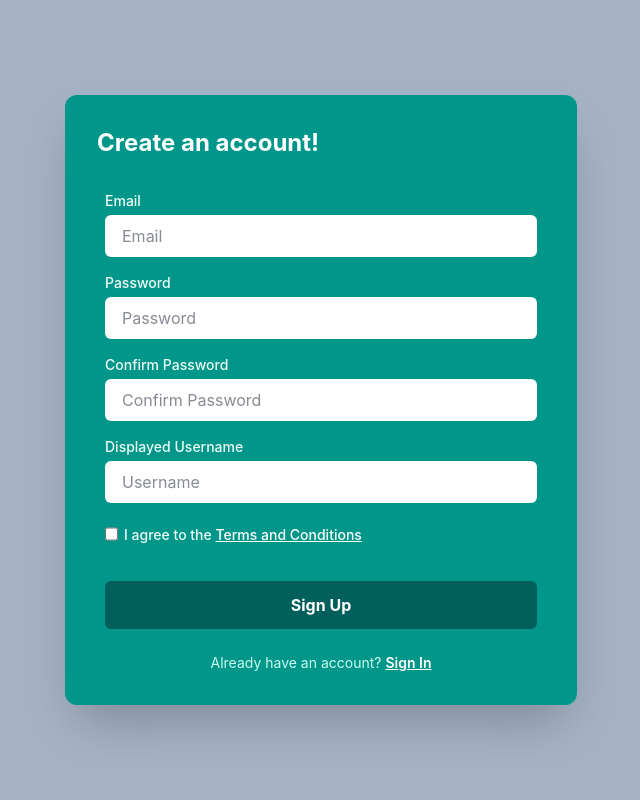
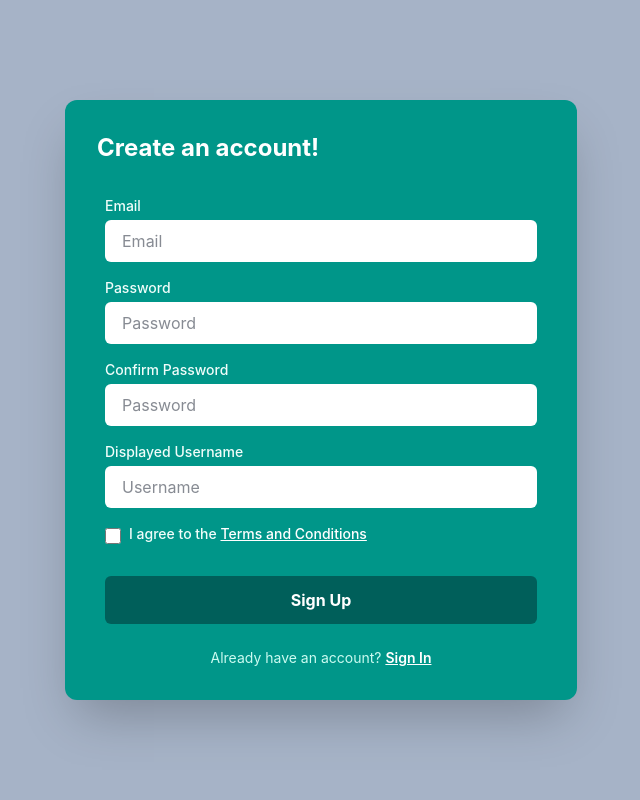
Before and after one commit to adamnagyzs/KiwiForms, a React (Vite) app in the folder apps/web/: page / in a window 1280 px wide. Shown: the top 800 px of the page, without its empty margins (319-959 px from the left). Built offline with nearby package versions, Linux system fonts and the light colour scheme.

Commit message:
feat: added validation

```diff
--- /dev/null
+++ b/apps/web/src/components/ErrorMessage.tsx
@@ -0,0 +1,12 @@
+import { AlertCircle } from "lucide-react";
+
+export default function ErrorMessage({ message }: { message?: string }) {
+  if (!message) return null;
+
+  return (
+    <p className="flex items-center gap-1 mt-1 text-sm text-red-100 animate-in fade-in slide-in-from-top-1">
+      <AlertCircle size={14} />
+      {message}
+    </p>
+  );
+}
--- a/apps/web/src/components/SignupForm.tsx
+++ b/apps/web/src/components/SignupForm.tsx
@@ -1,6 +1,9 @@
 import { z } from "zod";
 import { useForm, type SubmitHandler } from "react-hook-form";
 import { zodResolver } from "@hookform/resolvers/zod";
+
+import TextInput from "./TextInput";
+import ErrorMessage from "./ErrorMessage";
 
 const signupSchema = z
   .object({
@@ -49,71 +52,58 @@ export default function SignupForm() {
         </h2>
 
         <form className="space-y-4 px-2" onSubmit={handleSubmit(onSubmit)}>
-          <div>
-            <label className="block mb-1 text-sm font-medium text-teal-50">
-              Email
-            </label>
-            <input
+          <TextInput
+            label="Email"
+            error={errors.email?.message}
             {...register("email")}
             type="email"
             placeholder="Email"
-              className="w-full px-4 py-2 text-gray-900 bg-white border border-transparent rounded-md focus:outline-none focus:ring-2 focus:ring-teal-300"
           />
-          </div>
 
-          <div>
-            <label className="block mb-1 text-sm font-medium text-teal-50">
-              Password
-            </label>
-            <input
+          <TextInput
+            label="Password"
+            error={errors.password?.message}
             {...register("password")}
             type="password"
             placeholder="Password"
-              className="w-full px-4 py-2 text-gray-900 bg-white border border-transparent rounded-md focus:outline-none focus:ring-2 focus:ring-teal-300"
           />
-          </div>
 
-          <div>
-            <label className="block mb-1 text-sm font-medium text-teal-50">
-              Confirm Password
-            </label>
-            <input
+          <TextInput
+            label="Confirm Password"
+            error={errors.confirmPassword?.message}
             {...register("confirmPassword")}
             type="password"
-              placeholder="Confirm Password"
-              className="w-full px-4 py-2 text-gray-900 bg-white border border-transparent rounded-md focus:outline-none focus:ring-2 focus:ring-teal-300"
+            placeholder="Password"
           />
-          </div>
 
-          <div>
-            <label className="block mb-1 text-sm font-medium text-teal-50">
-              Displayed Username
-            </label>
-            <input
+          <TextInput
+            label="Displayed Username"
+            error={errors.userName?.message}
             {...register("userName")}
             type="text"
             placeholder="Username"
-              className="w-full px-4 py-2 text-gray-900 bg-white border border-transparent rounded-md focus:outline-none focus:ring-2 focus:ring-teal-300"
           />
-          </div>
 
-          <div className="flex gap-1.5">
+          <div className="flex gap-2 items-start">
             <input
               {...register("terms")}
-              required
               type="checkbox"
-              className="text-sm text-teal-100"
+              className={`mt-1 size-4 rounded cursor-pointer
+      ${errors.terms ? "accent-red-500" : "accent-teal-300"}`}
             />
-            <label className="block mb-1 text-sm font-medium text-teal-50">
+
+            <label className="text-sm font-medium text-teal-50">
               I agree to the{" "}
               <button
                 type="button"
-                className="mt-1.5 text-white underline transition-colors cursor-pointer hover:text-teal-200"
+                className="text-white underline transition-colors cursor-pointer hover:text-teal-200"
               >
                 Terms and Conditions
               </button>
             </label>
           </div>
+
+          <ErrorMessage message={errors.terms?.message} />
 
           <button
             type="submit"
--- /dev/null
+++ b/apps/web/src/components/TextInput.tsx
@@ -0,0 +1,37 @@
+import type { InputHTMLAttributes } from "react";
+import ErrorMessage from "./ErrorMessage";
+
+type TextInputProps = {
+  label: string;
+  error?: string;
+} & InputHTMLAttributes<HTMLInputElement>;
+
+export default function TextInput({
+  label,
+  error,
+  className = "",
+  ...props
+}: TextInputProps) {
+  return (
+    <div>
+      <label className="block mb-1 text-sm font-medium text-teal-50">
+        {label}
+      </label>
+
+      <input
+        {...props}
+        className={`
+          w-full px-4 py-2 text-gray-900 bg-white rounded-md outline-none transition
+          ${
+            error
+              ? "border-2 border-red-400 focus:ring-2 focus:ring-red-300"
+              : "border border-transparent focus:ring-2 focus:ring-teal-300"
+          }
+          ${className}
+        `}
+      />
+
+      <ErrorMessage message={error} />
+    </div>
+  );
+}
--- a/package.json
+++ b/package.json
@@ -19,5 +19,8 @@
   "engines": {
     "node": ">=18"
   },
-  "packageManager": "npm@10.8.2"
+  "packageManager": "npm@10.8.2",
+  "dependencies": {
+    "lightningcss-linux-x64-gnu": "^1.32.0"
+  }
 }
```
Also changed, not shown: 1 other file (tests, documents, lock files or other folders). Lines whose indentation alone changed are shown as unchanged.
